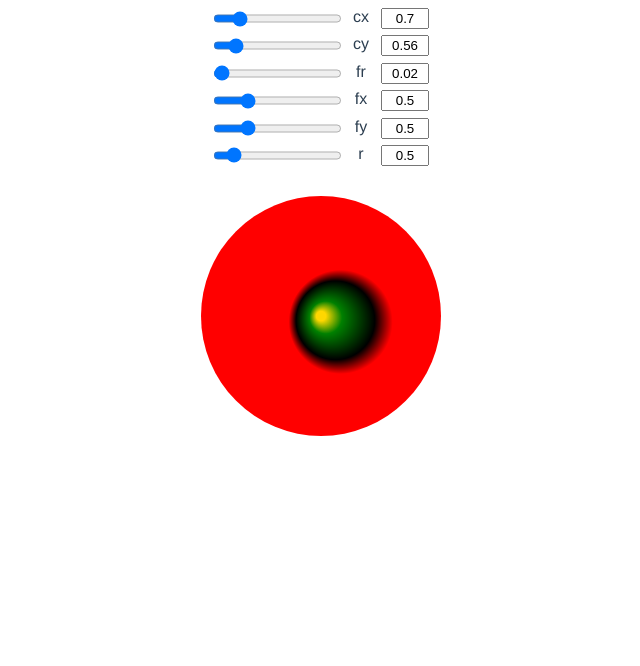
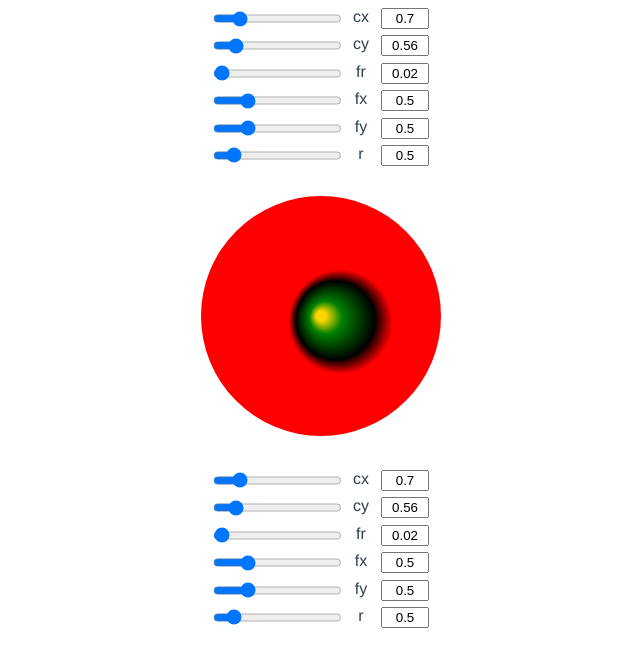
Before and after one commit to maxzz/svg-gradients, a Vue app: page / in a window 1280 px wide. Shown: the top 666 px of the page, without its empty margins (319-959 px from the left). Built offline with nearby package versions, Linux system fonts and the light colour scheme.

Commit message:
Redefine controls with v-for

```diff
--- a/package.json
+++ b/package.json
@@ -42,7 +42,9 @@
     "parserOptions": {
       "parser": "@typescript-eslint/parser"
     },
-    "rules": {}
+    "rules": {
+        "no-unused-vars": 0
+    }
   },
   "browserslist": [
     "> 1%",
--- a/src/components/HelloWorld.vue
+++ b/src/components/HelloWorld.vue
@@ -52,11 +52,19 @@
       <!-- using my radial gradient -->
       <circle cx="5" cy="5" r="4" fill="url('#myGradient')" />
     </svg>
+
+    <div class="controls">
+        <template v-for="(def, index) of defs" :key="index">
+            <input type="range" v-model="def.value" :min="def.min" :max="def.max" :step="def.step" />
+            <div class="ct-title">{{def.label}}</div>
+            <input type="text" class="ct-val" v-model="def.value" />
+        </template>
+    </div>
   </div>
 </template>
 
 <script lang="ts">
-import { defineComponent } from "vue";
+import { defineComponent, reactive } from "vue";
 
 export default defineComponent({
     name: "HelloWorld",
@@ -75,6 +83,72 @@ export default defineComponent({
         radius: function radius(v) {
             console.log(`bb ${v}1`);
         },
+    },
+    setup() {
+        type SliderValue = {
+            label: string;
+            value: number;
+            min: number;
+            max: number;
+            step: number;
+        };
+
+        type sliders = {
+            cx: SliderValue;
+            cy: SliderValue;
+            r: SliderValue;
+            fx: SliderValue;
+            fy: SliderValue;
+            fr: SliderValue;
+        };
+
+        let defs = reactive<SliderValue[]>([
+            {
+                label: 'cx',
+                value: 0.7,
+                min: 0.01,
+                max: 4,
+                step: 0.01,
+            },
+            {
+                label: 'cy',
+                value: 0.56,
+                min: 0.01,
+                max: 4,
+                step: 0.01,
+            },
+            {
+                label: 'fr',
+                value: 0.02,
+                min: 0.01,
+                max: 1,
+                step: 0.01,
+            },
+            {
+                label: 'fx',
+                value: 0.5,
+                min: 0.01,
+                max: 2,
+                step: 0.001,
+            },
+            {
+                label: 'fy',
+                value: 0.5,
+                min: 0.01,
+                max: 2,
+                step: 0.001,
+            },
+            {
+                label: 'r',
+                value: 0.5,
+                min: 0.01,
+                max: 4,
+                step: 0.01,
+            },
+        ]);
+        return {
+            defs,
+        }
     },
 });
 </script>
```
